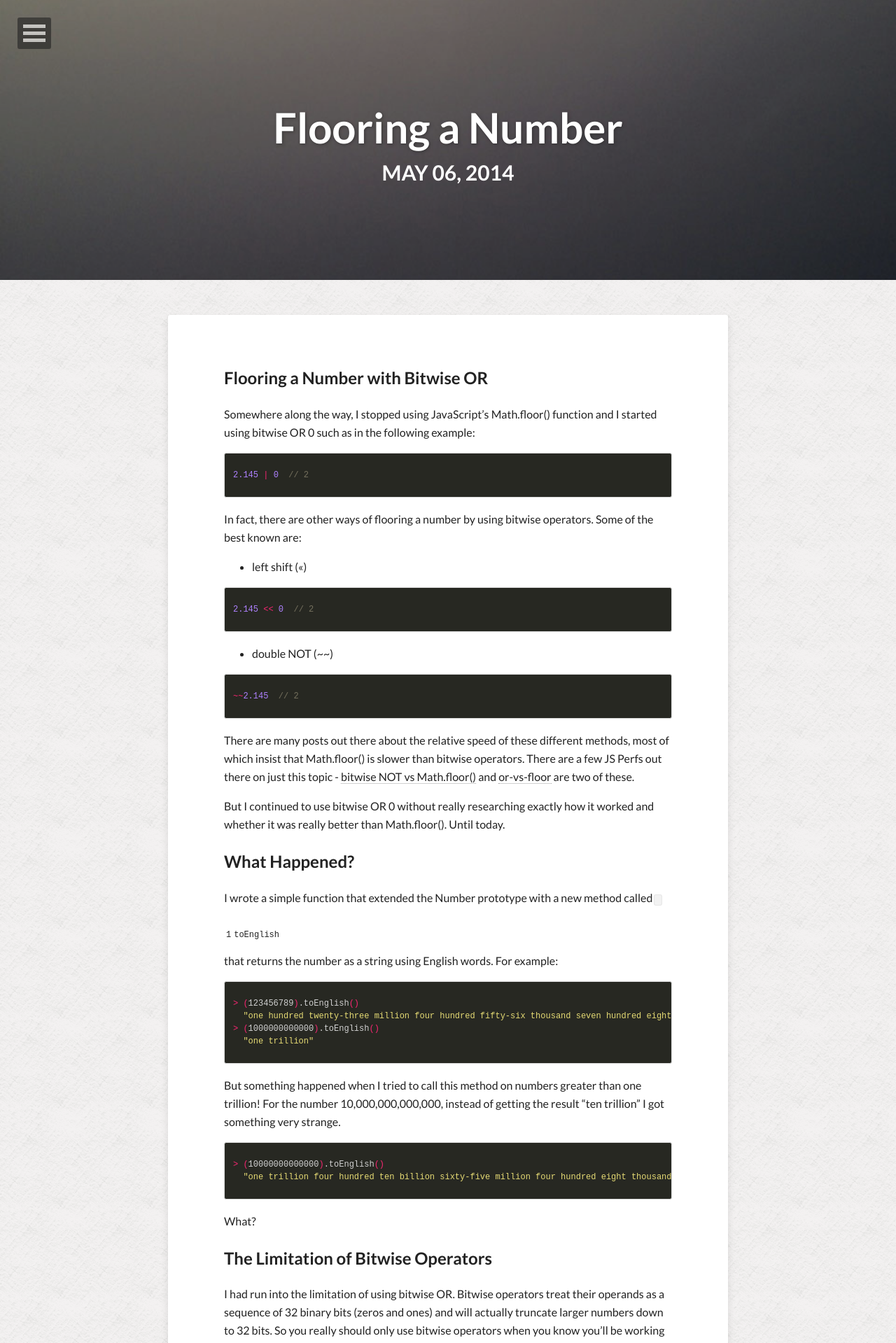
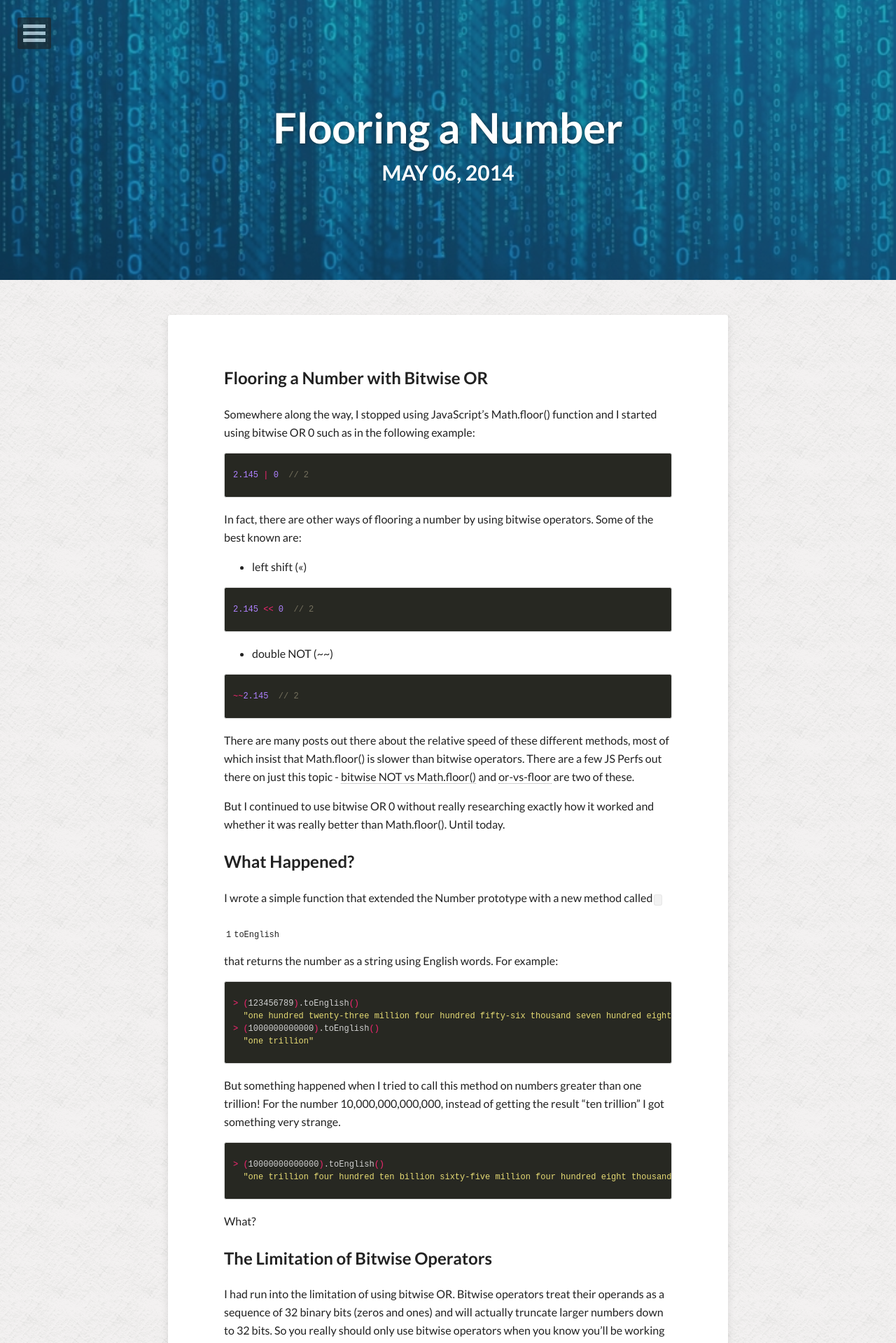
Before and after one commit to jgpettibone/jgpettibone.github.io, a Jekyll site: the page built from _posts/2014-05-06-flooring-a-number.md, in a window 1280 px wide. Shown: the top 1919 px of the page at 70% size. Built offline with Jekyll 4.4.1, drawn with Linux system fonts in a browser that asks for light colours; nearby versions of some CDN libraries; comment, search, counter and statistics services are not loaded.

Commit message:
Add image to post

```diff
--- a/_posts/2014-05-06-flooring-a-number.md
+++ b/_posts/2014-05-06-flooring-a-number.md
@@ -5,7 +5,7 @@ description:
 modified: 2014-05-06
 tags: [bitwise operators, floor, math]
 image:
-  feature: abstract-4.jpg
+  feature: numbers.jpg
 comments: true
 share: true
 ---
```
Also changed, not shown: images/numbers.jpg (added).
